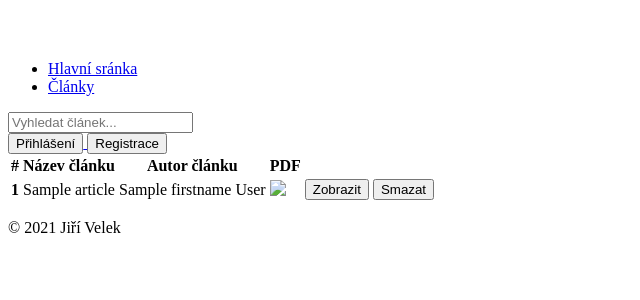
After one commit to Bleksak/web_semestralka, a PHP site: the page made by view/admin_articles.twig in a window 1280 px wide. The commit adds this page. Shown: the top 300 px of the page, without its empty margins (0-640 px from the left). Run offline with PHP 8.4, Linux system fonts and the light colour scheme; the template is opened without the code that fills it: most values are stand-ins (such as "Sample title", 1, 10 or a date in 2020); some libraries are stand-ins or nearby versions.

Commit message:
new routes

```diff
--- a/view/404.twig
+++ b/view/404.twig
@@ -1,6 +1,6 @@
 {% include "header.twig" %}
 
-<div class="container">
+<main class="container">
 	<div class="p-5 mb-4 bg-light rounded-3">
 		<div class="container-fluid py-5">
 			<h1 class="display-5 fw-bold">Požadovaná stránka nebyla nalezena</h1>
@@ -8,6 +8,6 @@
 			<button onclick="window.history.back()" class="btn btn-primary btn-lg" type="button">Jít zpět</button>
 		</div>
 	</div>
-</div>
+</main>
 
 {% include "footer.twig" %}
--- /dev/null
+++ b/view/admin_articles.twig
@@ -0,0 +1,41 @@
+{% include "header.twig" %}
+
+<div class="container">
+	<div class="table-responsive">
+		<table class="table">
+			<thead>
+				<tr>
+					<th scope="col">#</th>
+					<th scope="col">Název článku</th>
+					<th scope="col">Autor článku</th>
+					<th scope="col">PDF</th>
+					<th scope="col"></th>
+					<th scope="col"></th>
+				</tr>
+			</thead>
+			<tbody>
+				{% for article in articles %}
+					<tr>
+						<th scope="row">{{ article.id }}</th>
+						<td>{{ article.title }}</td>
+						<td>{{ article.firstname }}
+							{{ article.lastname }}</td>
+						<td>
+							<a href="{{ base_url }}/{{ article.file }}"><img class="pdf" src="{{ base_url }}/icon/pdf.svg"></a>
+						</td>
+						<td>
+							<a href="{{ base_url }}/article/{{ article.id }}"><button class="btn btn-primary">Zobrazit</button></a>
+						</td>
+						<td>
+							<a href="{{ base_url }}/admin/delarticle/{{ article.id }}">
+								<button class="btn btn-warning">Smazat</button>
+							</a>
+						</td>
+					</tr>
+				{% endfor %}
+			</tbody>
+		</table>
+	</div>
+</div>
+
+{% include "footer.twig" %}
--- a/view/footer.twig
+++ b/view/footer.twig
@@ -1,16 +1,7 @@
+<footer class="footer pt-3 mt-4">
+	<div class="container">
+		<p class="text-center text-muted">&copy; 2021 Jiří Velek</p>
+	</div>
+</footer>
 
-<div class="container">
-  <footer class="footer py-3 my-4">
-    <ul class="nav justify-content-center border-bottom pb-3 mb-3">
-      <li class="nav-item"><a href="#" class="nav-link px-2 text-muted">Home</a></li>
-      <li class="nav-item"><a href="#" class="nav-link px-2 text-muted">Features</a></li>
-      <li class="nav-item"><a href="#" class="nav-link px-2 text-muted">Pricing</a></li>
-      <li class="nav-item"><a href="#" class="nav-link px-2 text-muted">FAQs</a></li>
-      <li class="nav-item"><a href="#" class="nav-link px-2 text-muted">About</a></li>
-    </ul>
-    <p class="text-center text-muted">&copy; 2021 Jiří Velek</p>
-  </footer>
-</div>
-
-</body>
-</html>
+<script src="{{ base_url }}/view/js/clean_url_form.js"></script></body></html>
--- a/view/header.twig
+++ b/view/header.twig
@@ -20,31 +20,32 @@
 
 					<ul class="nav col-12 col-lg-auto me-lg-auto mb-2 justify-content-center mb-md-0">
 						<li>
-							<a href="#" class="nav-link px-2 text-secondary">Home</a>
+							<a href="{{ base_url }}/" class="nav-link px-2 text-white">Hlavní sránka</a>
 						</li>
 						<li>
-							<a href="#" class="nav-link px-2 text-white">Features</a>
+							<a href="{{ base_url }}/articles" class="nav-link px-2 text-white">Články</a>
 						</li>
-						<li>
-							<a href="#" class="nav-link px-2 text-white">Pricing</a>
-						</li>
-						<li>
-							<a href="#" class="nav-link px-2 text-white">FAQs</a>
-						</li>
-						<li>
-							<a href="#" class="nav-link px-2 text-white">About</a>
-						</li>
+
+						{% if user.logged %}
+							<li>
+								<a href="{{ base_url }}/new" class="nav-link px-2 text-white">Přidat článek</a>
+							</li>
+						{% endif %}
 					</ul>
 
-					<form class="col-12 col-lg-auto mb-3 mb-lg-0 me-lg-3">
-						<input type="search" class="form-control form-control-dark" placeholder="Search..." aria-label="Search">
+					<form accept-charset="UTF-8" class="col-12 col-lg-auto mb-3 mb-lg-0 me-lg-3" action="{{ base_url }}/articles" method="GET" id="searchform">
+						<input type="search" id="searchbox" name="q" class="form-control form-control-dark" placeholder="Vyhledat článek..." aria-label="Vyhledat" value="{{ search_value }}">
 					</form>
 
 					{% if not user.logged %}
 
 						<div class="text-end">
-							<a href="{{ base_url }}/login"><button type="button" class="btn btn-outline-light me-2">Přihlášení</button></a>
-							<a href="{{ base_url }}/register"><button type="button" class="btn btn-warning">Registrace</button></a>
+							<a href="{{ base_url }}/login">
+								<button type="button" class="btn btn-outline-light me-2">Přihlášení</button>
+							</a>
+							<a href="{{ base_url }}/register">
+								<button type="button" class="btn btn-warning">Registrace</button>
+							</a>
 						</div>
 
 					{% else %}
@@ -52,13 +53,23 @@
 						{% if user.role >= 2 %}
 
 							<div class="text-end">
-								<a href="{{ base_url }}/admin"><button type="button" class="btn btn-outline-light me-2">Administrace</button></a>
+								<a href="{{ base_url }}/admin">
+									<button type="button" class="btn btn-outline-light me-2">Administrace</button>
+								</a>
 							</div>
 
 						{% endif %}
 
 						<div class="text-end">
-							<a href="logout"><button type="button" class="btn btn-outline-light me-2">Odhlásit</button></a>
+							<a href="{{ base_url }}/profile">
+								<button type="button" class="btn btn-outline-light me-2">Profil</button>
+							</a>
+						</div>
+
+						<div class="text-end">
+							<a href="{{ base_url }}/logout">
+								<button type="button" class="btn btn-outline-light me-2">Odhlásit</button>
+							</a>
 						</div>
 
 					{% endif %}
@@ -66,3 +77,5 @@
 				</div>
 			</div>
 		</header>
+	</body>
+</html>
--- a/view/register.twig
+++ b/view/register.twig
@@ -2,7 +2,7 @@
 
 <div class="container-fluid py-4">
 	<h1 class="text-center display-6 fw-bold">Registrace</h1>
-	<form method="POST" class="mt-4 main-form">
+	<form method="POST" class="mt-4 main-form" accept-charset="utf-8">
 		{% if errors %}
 			<ul>
 				{% for error in errors %}
```
Also changed, not shown: view/admin.twig (added, +12 -0 lines), view/article.twig (added, +29 -0 lines), view/articles.twig (added, +31 -0 lines), view/profile.twig (added, +35 -0 lines).
